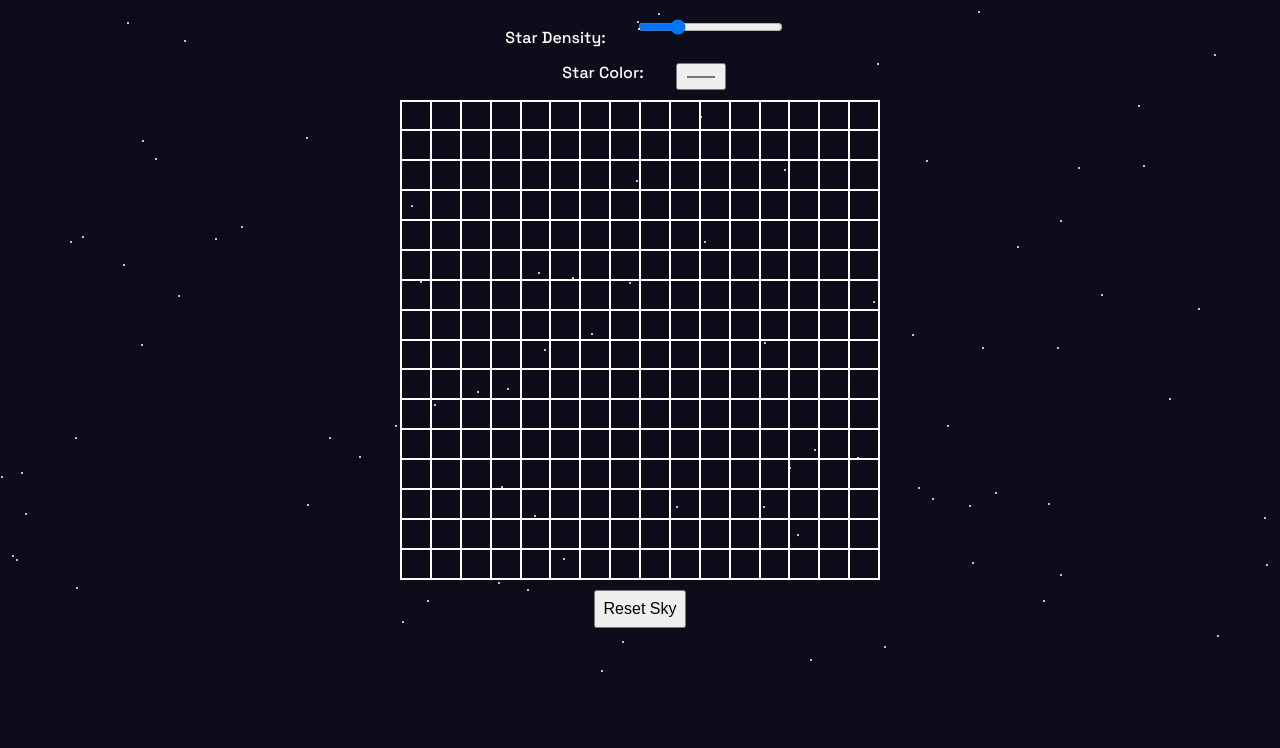
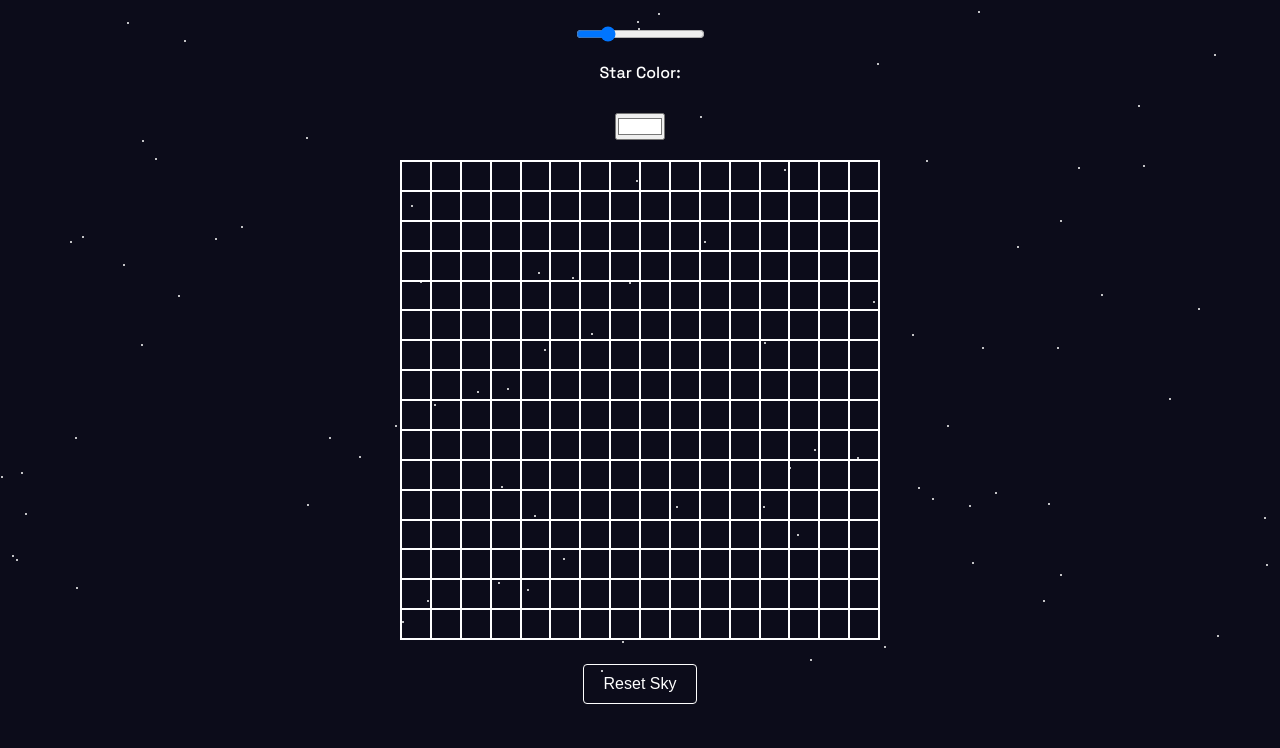
Before and after one commit to Malinovv/etch-a-sketch, a plain HTML site: page index.html in a window 1280 px wide. Shown: the part 117-865 px from the top of the page. Before the commit the page ends 800 px from the top, so only its background shows below. Drawn offline with Linux system fonts and the light colour scheme.

Commit message:
README.md init and minor adjustments

```diff
--- a/index.html
+++ b/index.html
@@ -4,6 +4,7 @@
     <meta charset="UTF-8" />
     <meta name="viewport" content="width=device-width, initial-scale=1.0" />
     <title>Starry Etch-a-Sketch</title>
+    <link rel="icon" href="favicon.png" type="image/x-icon" />
     <link rel="stylesheet" href="styles.css" />
   </head>
 
--- a/script.js
+++ b/script.js
@@ -62,7 +62,6 @@ gridSizeInput.addEventListener("touchstart", handleTouchStart);
 gridSizeInput.addEventListener("touchmove", handleTouchMove);
 
 function handleTouchStart(event) {
-  // Store the initial touch position
   initialTouchX = event.touches[0].clientX;
 }
 
@@ -71,19 +70,14 @@ function handleTouchMove(event) {
     return;
   }
 
-  // Calculate the change in touch position
   const touchX = event.touches[0].clientX;
   const deltaX = touchX - initialTouchX;
 
-  // Adjust the grid size based on the touch movement
   gridSizeInput.value = parseInt(gridSizeInput.value) + deltaX;
 
-  // Update the grid
   updateGrid();
 
-  // Store the new initial touch position for the next event
   initialTouchX = touchX;
 }
 
-// Initial grid creation with default values
 createDivs(gridSizeInput.value);
--- a/styles.css
+++ b/styles.css
@@ -51,12 +51,30 @@ main {
   text-align: center;
 }
 
-label,
-input,
+label {
+  color: #ffffff; /* White text color for labels */
+  display: block;
+  margin-bottom: 10px;
+}
+
+input[type="range"],
+input[type="color"],
 button {
-  margin: 10px;
-  padding: 8px;
+  margin: 1.5em 0 1.5em 0;
+}
+
+button {
+  background-color: transparent; /* Deep blue color for buttons */
+  color: #ffffff; /* White text color for buttons */
+  border: solid #fff 1px;
+  border-radius: 4px;
+  padding: 10px 20px;
   font-size: 16px;
+  cursor: pointer;
+}
+
+button:hover {
+  background-color: #283593; /* Darker blue color on hover */
 }
 
 .parent {
```
Also changed, not shown: favicon.png (added), 1 other file.
